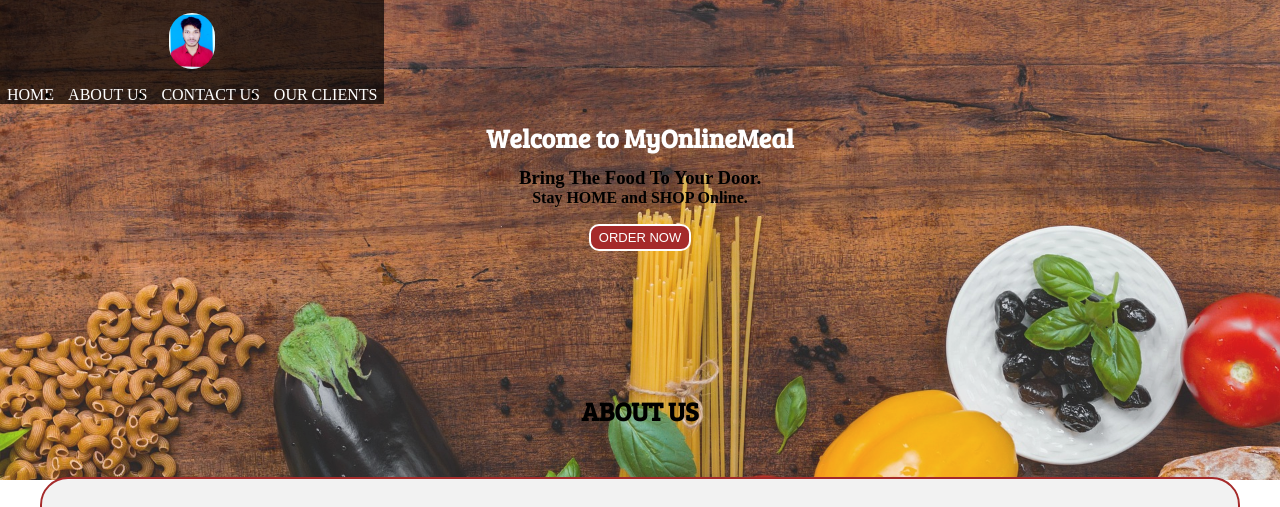
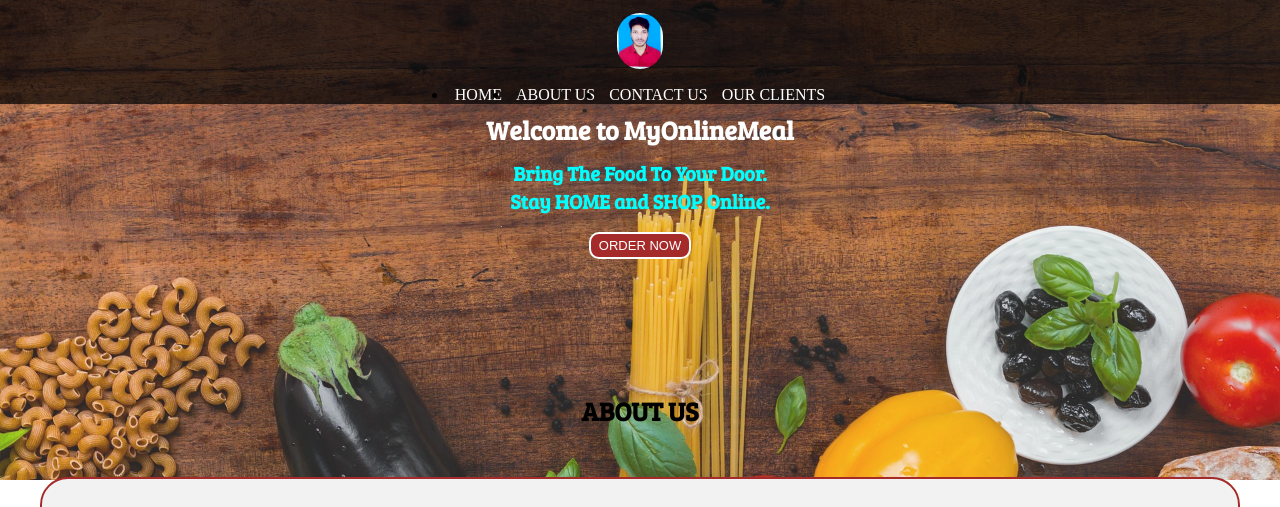
Before and after one commit to Soumyajit-Rout/online_food_order, a plain HTML site: page index.html in a window 1280 px wide. Shown: the top 507 px of the page. Drawn offline with Linux system fonts and the light colour scheme.

Commit message:
Update silu.css

```diff
--- a/silu.css
+++ b/silu.css
@@ -18,6 +18,7 @@ html{
         align-items: center;
         position: relative;
         top: 0px;
+        width: 100%;
 }
 /* logo and images */
 #logo{
@@ -93,11 +94,12 @@ navbar ul li{
     font-family: 'Bree Serif', serif;
 }
 
-#home p{
-    color: black;
+.silu-p{
+    color:aqua;
     text-align: center;
-    font-size: 1.5rem;
+    font-size: 20px;
     font-family: 'Bree Serif', serif;
+
 }
 /* service section*/
 #services{
```
